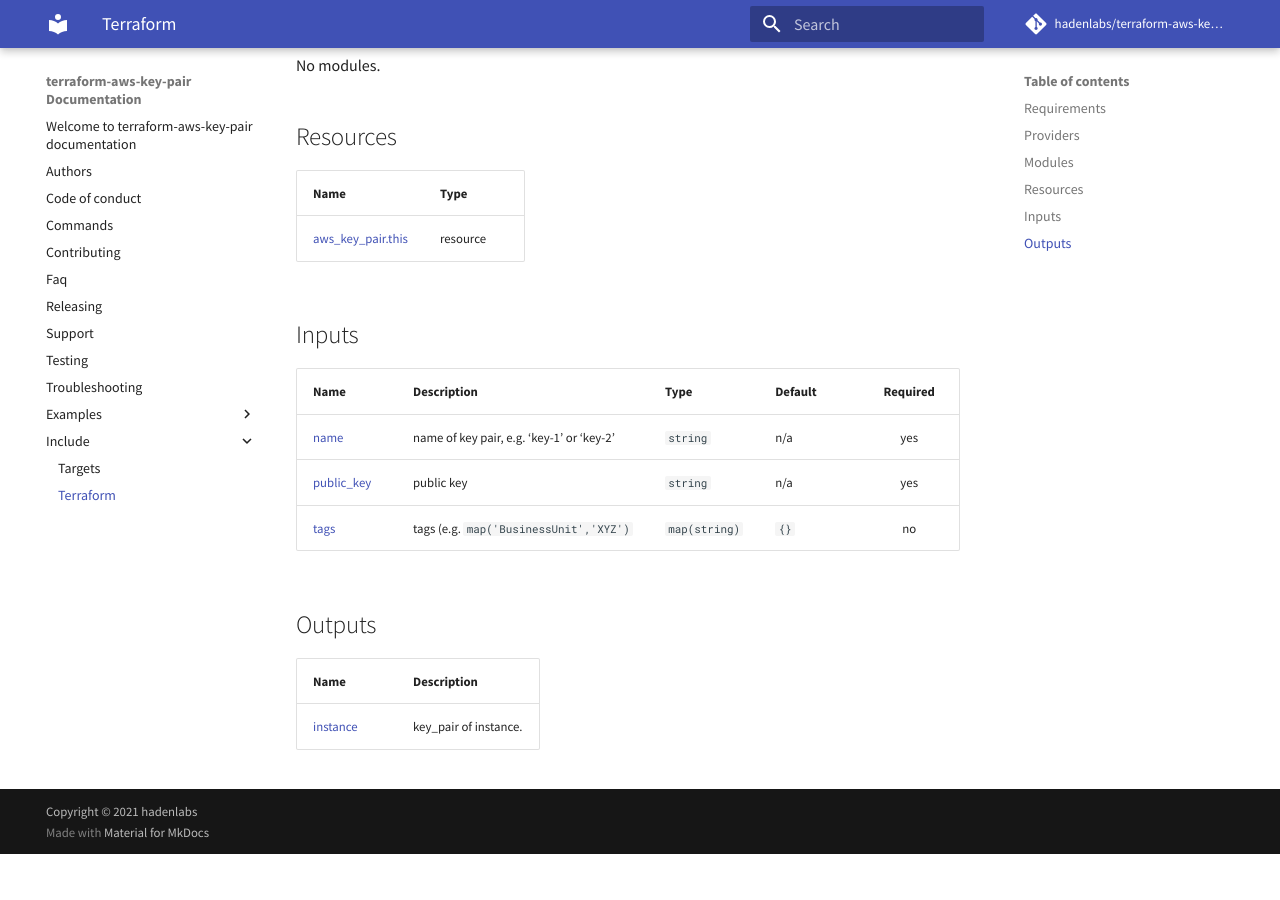
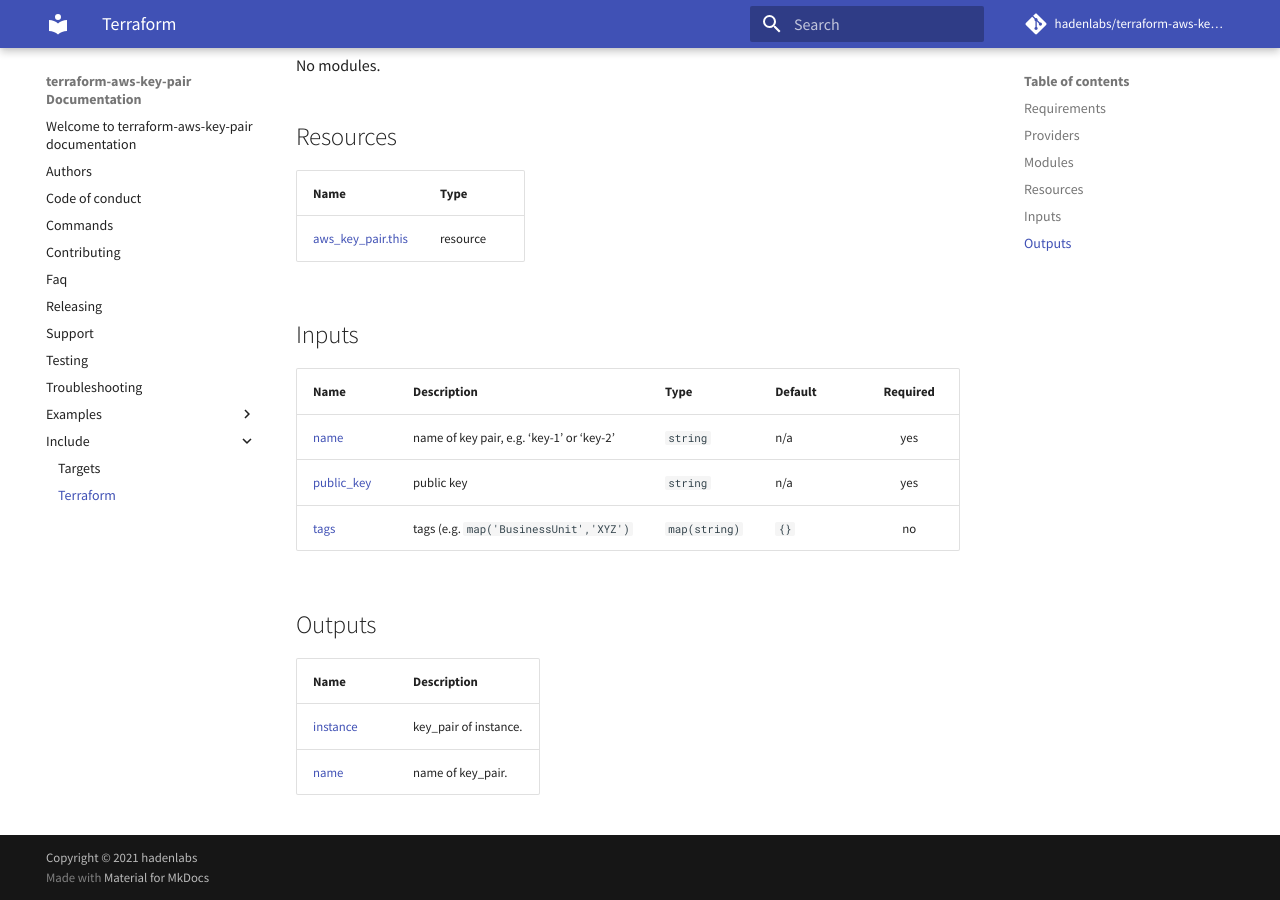
Before and after one commit to luismayta/terraform-aws-key-pair, an MkDocs documentation site: the page built from docs/include/terraform.md, in a window 1280 px wide and 900 px high, scrolled down 620 px. Built offline with MkDocs 1.6.1 and Material for MkDocs 9.7.7, drawn with Linux system fonts in a browser that asks for light colours; comment, search, counter and statistics services are not loaded; before the commit the page ends 1474 px from its top, so only the background shows below that.

Commit message:
build: generate output name (#8)

```diff
--- a/docs/include/terraform.md
+++ b/docs/include/terraform.md
@@ -35,4 +35,5 @@ No modules.
 | Name | Description |
 |------|-------------|
 | <a name="output_instance"></a> [instance](#output\_instance) | key\_pair of instance. |
+| <a name="output_name"></a> [name](#output\_name) | name of key\_pair. |
 <!-- END_TF_DOCS -->
```
Also changed, not shown: 1 other file.
